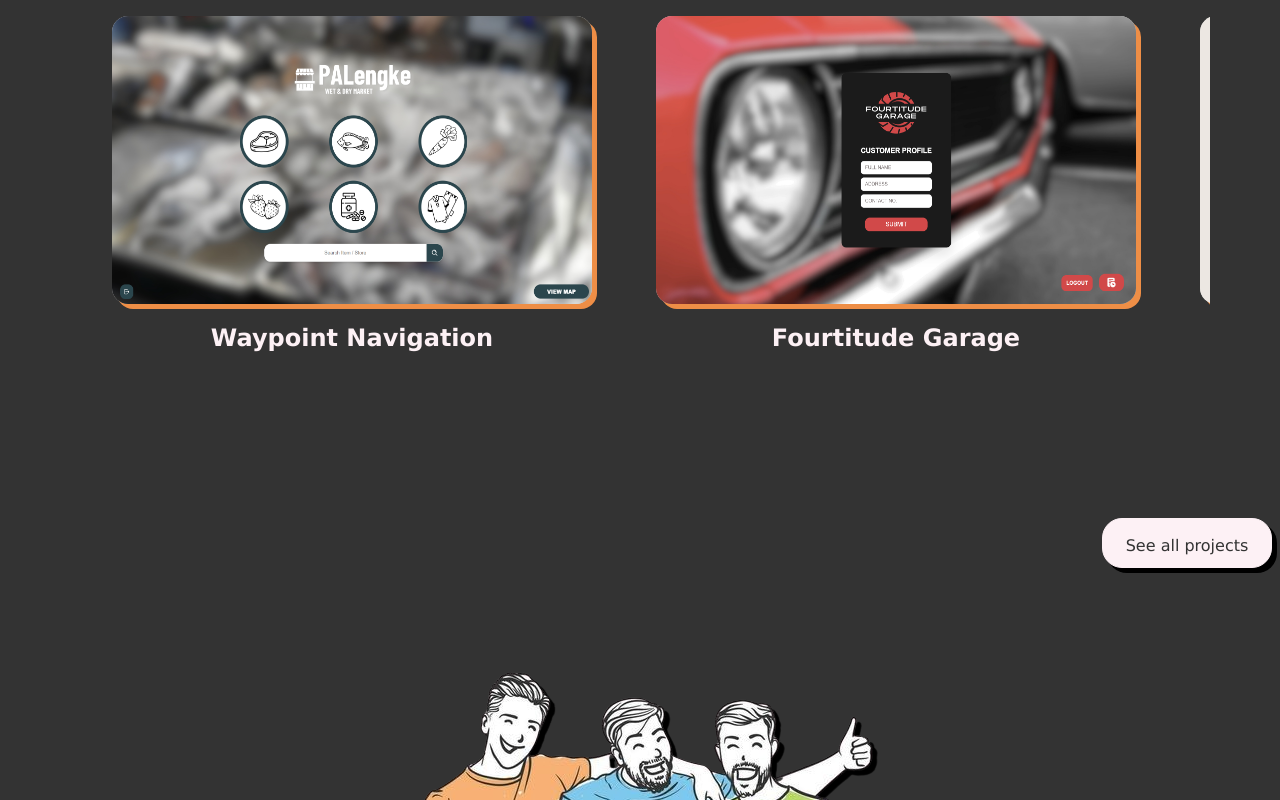
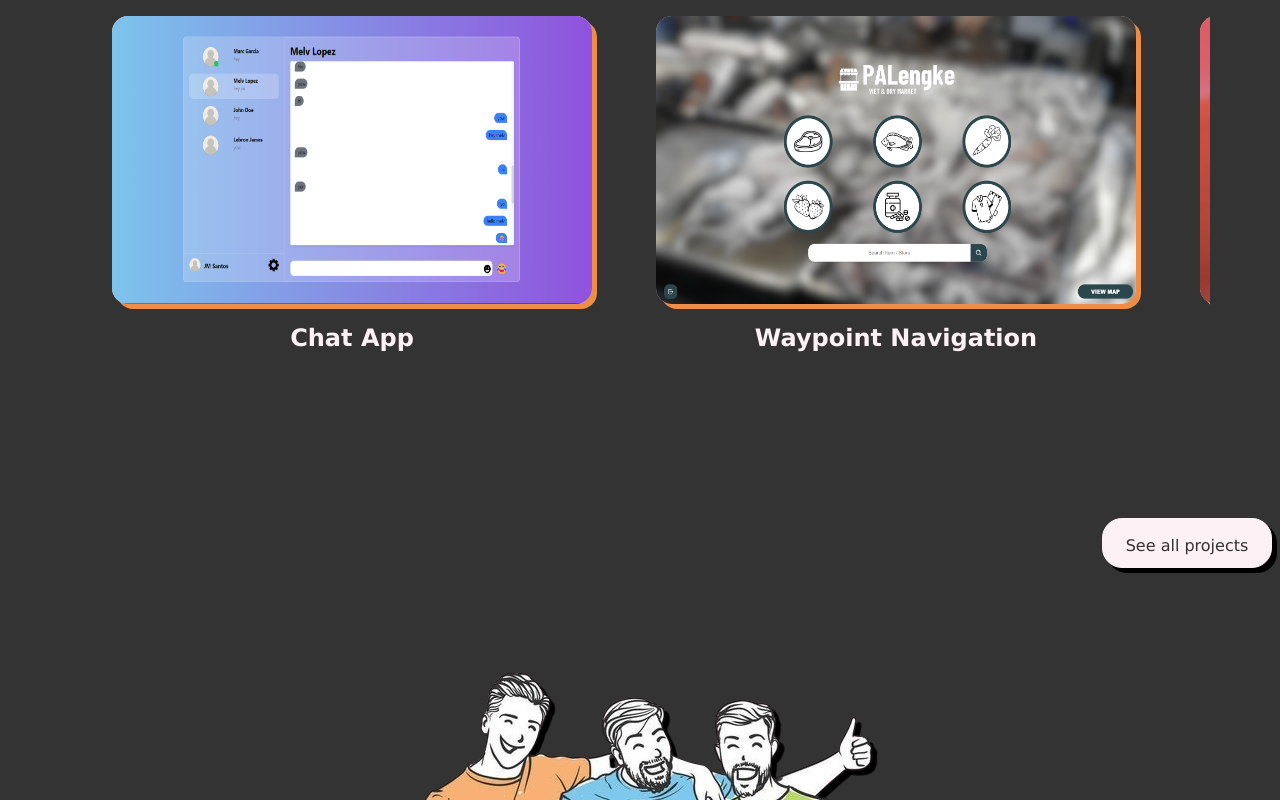
Before and after one commit to Emmm-07/My-Portfolio, a React (Create React App) app: page / in a window 1280 px wide. Shown: the part 1750-2550 px from the top of the page. Built offline with nearby package versions, Linux system fonts and the light colour scheme.

Commit message:
feat: added chat app to projects

```diff
--- a/src/components/Projects.js
+++ b/src/components/Projects.js
@@ -8,11 +8,15 @@ import classNames from 'classnames/bind';
 import palengke from '../images/palengke.png'
 import fourtitudeGarage from "../images/fourtitudeGarage.png"
 import bloggaHub from "../images/bloggaHub.png"
+import chatApp  from "../images/chatapp-img.png"
 
 const Projects = () => {
   const [ref,isInView,isScrollUp] = useInterSectionObserver();
 
     const projectList = [
+        {alt:"Chat App",isDeployed: true, img: chatApp,  github:"https://github.com/Emmm-07/Chat-Application_DjangoxReactJS", link:"https://em-chat-three.vercel.app/",
+          description:"A real-time chat application built using React.js, Django, Django Channels, and Redis, with JWT authentication for secure user management. The application provides seamless real-time messaging, online user status updates, and in-app notifications to enhance user engagement."},
+
         {alt:"Waypoint Navigation",isDeployed: false, img: palengke,  github:"https://github.com/Emmm-07/PALengke-Sofdes-Project", link:"https://reccloud.com/u/2m4r3zj",
           description:"A platform where customers of the public market can find specific products they are looking for. This platform can also provide them with navigation routes with the kiosk as the starting point for new customers who are unfamiliar with the market layout. Users can view which stores sell the product they are looking for. "},
 
```
Also changed, not shown: src/images/chatapp-img.png (added).
